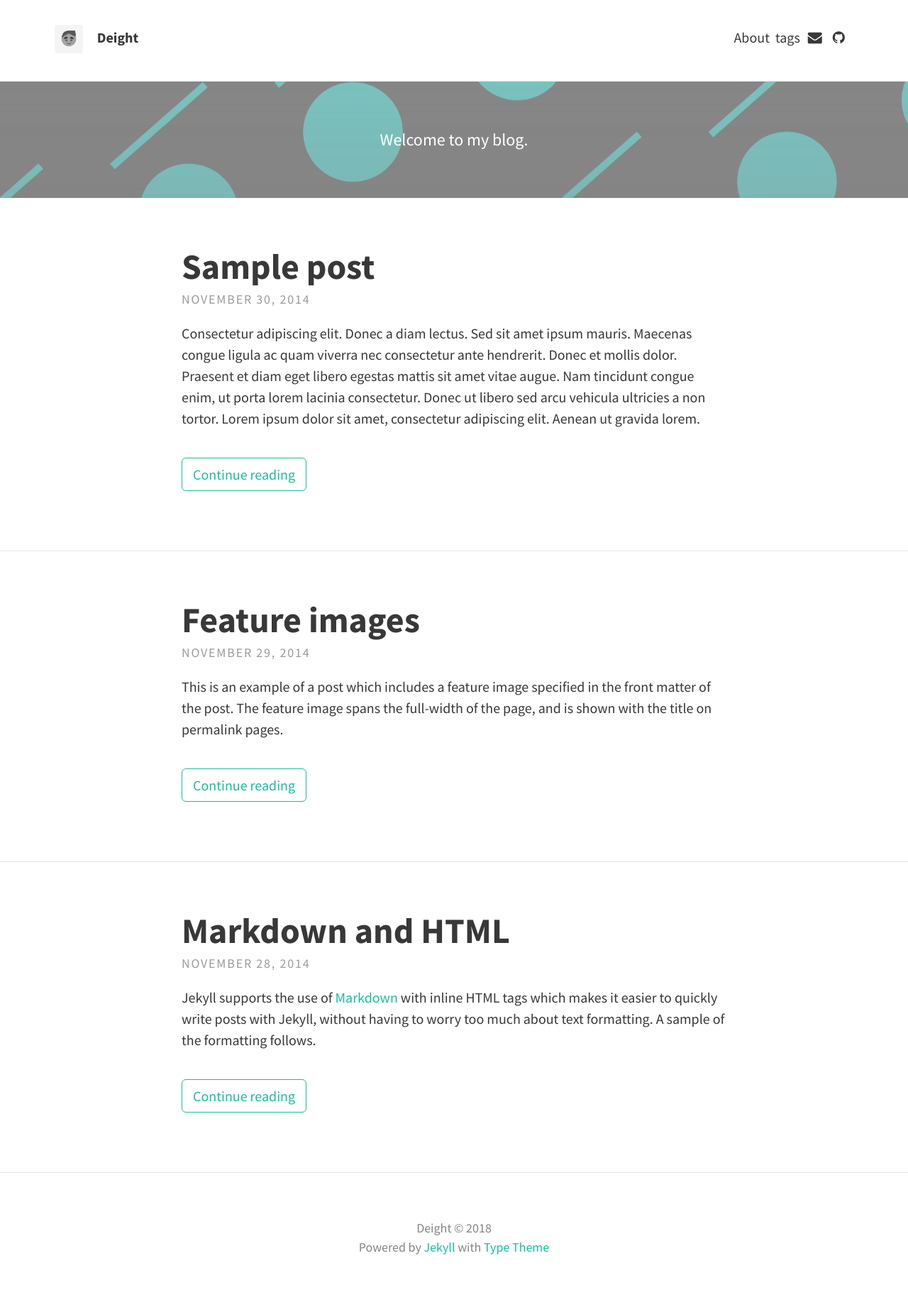
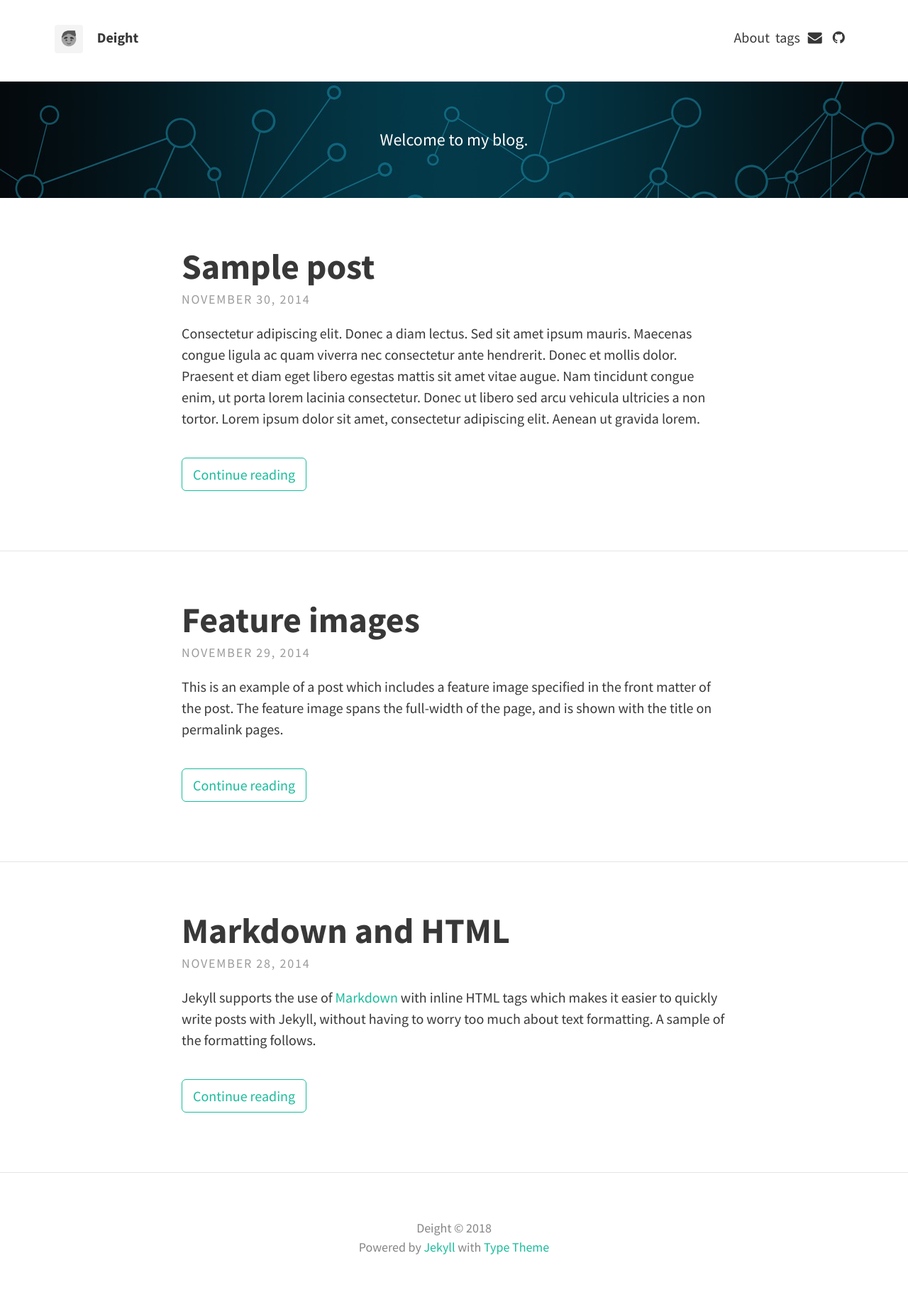
Before and after one commit to deight93/deight93.github.io, a Jekyll site: the page built from index.html, in a window 1280 px wide. Shown: the whole page at 71% size. Built offline with Jekyll 4.4.1, drawn with Linux system fonts in a browser that asks for light colours; nearby versions of some CDN libraries; the list of posts is cut into pages by our own code.

Commit message:
Update _config.yml

```diff
--- a/_config.yml
+++ b/_config.yml
@@ -14,7 +14,7 @@ theme_settings:
   # Header and footer text
   header_text: >
      <p>Welcome to my blog.</p>
-  header_text_feature_image: assets/img/sample_feature_img_3.png
+  header_text_feature_image: assets/img/feature.png
   footer_text: >
    Deight © 2018<br>
    Powered by <a href="https://jekyllrb.com/">Jekyll</a> with <a href="https://github.com/rohanchandra/type-theme">Type Theme</a>
```
